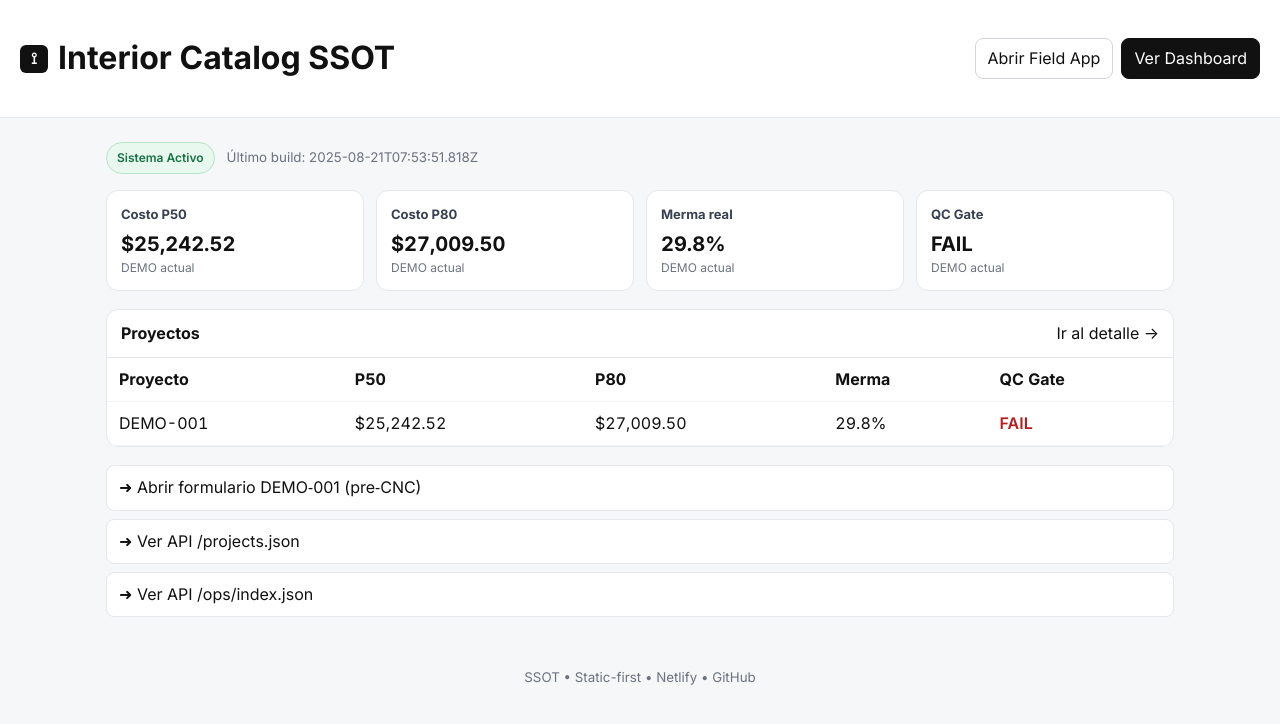
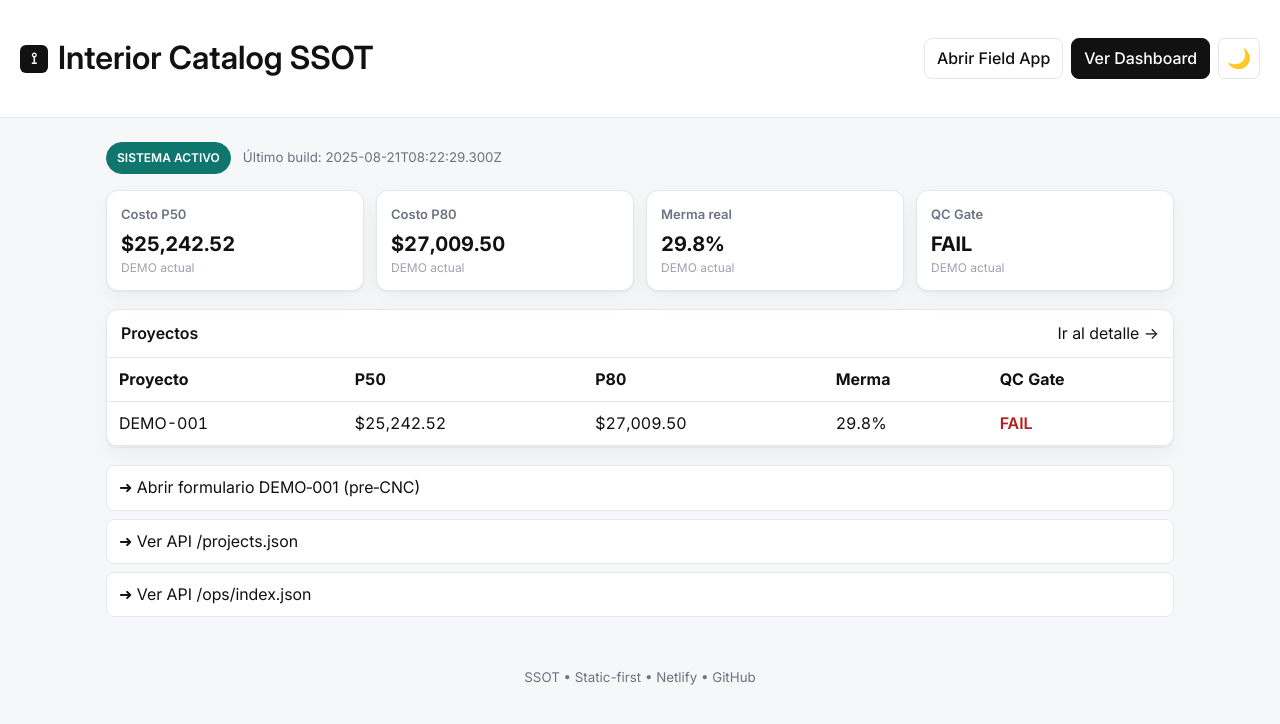
Before and after one commit to diego9608/interior-catalog-ssot, a website: page public/index.html in a window 1280 px wide. Drawn offline with Linux system fonts and the light colour scheme.

Commit message:
feat(design-system): Enterprise-grade tokens + dark mode + CSP + self-hosted fonts
Design System Foundation:
- Added comprehensive design tokens in /shared/tokens.css
  - Color system with light/dark themes
  - Spacing on 8pt grid (s-1 through s-10)
  - Typography with Inter variable font
  - Shadows, radius, and transition timing
- Self-hosted Inter variable font (WOFF2) for privacy and performance
- Dark mode with system preference detection and manual toggle
- Theme persistence in localStorage

Security Hardening (Enterprise-ready):
- Content Security Policy (CSP) - strict, no external dependencies
- HTTP Strict Transport Security (HSTS) with preload
- X-Frame-Options, X-Content-Type-Options, Referrer-Policy
- Permissions Policy restricting unnecessary features
- All assets served from same origin (GDPR compliant)

UI Consistency:
- All modules (home, ops, app) use shared tokens
- Consistent PASS/FAIL badges with AA contrast
- Focus-visible states for accessibility
- Smooth transitions (120-240ms)

Performance:
- Font preloading with font-display: swap
- No external CDN dependencies
- CSS variables for instant theme switching
- Single font file covers all weights (100-900)

This establishes the foundation for a Fortune 500-ready system with
professional aesthetics, enterprise security, and maintainable theming.

```diff
--- a/data/projects/DEMO-001/bom.json
+++ b/data/projects/DEMO-001/bom.json
@@ -1,6 +1,6 @@
 {
   "projectId": "DEMO-001",
-  "generated_at": "2025-08-21T07:53:49.236Z",
+  "generated_at": "2025-08-21T08:22:26.515Z",
   "materials": {
     "panels": {
       "mat.melamina.mdf18_mr": {
--- a/public/api/ops/index.json
+++ b/public/api/ops/index.json
@@ -9,6 +9,6 @@
     "waste_pct": 0.298,
     "qc_overall_pass": false,
     "pieces_count": 32,
-    "generated_at": "2025-08-21T07:53:49.236Z"
+    "generated_at": "2025-08-21T08:22:26.515Z"
   }
 ]
--- a/public/api/ops/meta.json
+++ b/public/api/ops/meta.json
@@ -1,4 +1,4 @@
 {
-  "date": "2025-08-21T07:53:51.818Z",
+  "date": "2025-08-21T08:22:29.300Z",
   "sha": null
 }
--- a/public/api/ops/projects/DEMO-001.json
+++ b/public/api/ops/projects/DEMO-001.json
@@ -34,5 +34,5 @@
     "guias": 6,
     "bisagras": 16
   },
-  "generated_at": "2025-08-21T07:53:49.236Z"
+  "generated_at": "2025-08-21T08:22:26.515Z"
 }
--- a/public/app/styles.css
+++ b/public/app/styles.css
@@ -372,3 +372,106 @@ button, .btn {
     padding: 0;
   }
 }
+
+/* Theme overrides via tokens */
+body {
+  background: var(--bg);
+  color: var(--text);
+  font-family: var(--font-sans);
+}
+
+header {
+  background: var(--brand);
+  color: white;
+  display: flex;
+  justify-content: space-between;
+  align-items: center;
+}
+
+main {
+  background: var(--bg);
+}
+
+.card {
+  background: var(--surface);
+  border: 1px solid var(--border);
+  box-shadow: var(--shadow);
+}
+
+.card-header {
+  border-bottom: 1px solid var(--border);
+  color: var(--text);
+}
+
+label {
+  color: var(--text);
+}
+
+input, select, textarea {
+  background: var(--surface);
+  border: 1px solid var(--border);
+  color: var(--text);
+}
+
+input:focus, select:focus, textarea:focus {
+  border-color: var(--focus);
+  box-shadow: 0 0 0 3px rgba(37, 99, 235, 0.1);
+}
+
+.btn {
+  background: var(--surface);
+  border: 1px solid var(--border);
+  color: var(--text);
+}
+
+.btn-primary {
+  background: var(--brand);
+  color: white;
+  border-color: var(--brand);
+}
+
+.btn-success {
+  background: var(--accent);
+  border-color: var(--accent);
+}
+
+.btn-danger {
+  background: var(--danger);
+  border-color: var(--danger);
+}
+
+.project-item {
+  background: var(--surface);
+  border: 1px solid var(--border);
+  color: var(--text);
+}
+
+.project-item:hover {
+  background: var(--bg);
+}
+
+.phase-nav a {
+  background: var(--surface);
+  border: 1px solid var(--border);
+  color: var(--text);
+}
+
+.phase-nav a.active {
+  background: var(--brand);
+  color: white;
+}
+
+#signature-canvas {
+  background: var(--surface);
+  border: 1px solid var(--border);
+}
+
+#snackbar {
+  background: var(--brand);
+}
+
+footer {
+  background: var(--bg);
+  border-top: 1px solid var(--border);
+  color: var(--text-secondary);
+}
--- a/public/home.css
+++ b/public/home.css
@@ -1,5 +1,5 @@
 /* Reset mínimo */
-*{box-sizing:border-box} html,body{height:100%} body{margin:0;font:16px/1.45 'Inter',system-ui,-apple-system,Segoe UI,Roboto,Helvetica,Arial,sans-serif;background:#f6f7f9;color:#111}
+*{box-sizing:border-box} html,body{height:100%} body{margin:0;font:16px/1.45 var(--font-sans);background:var(--bg);color:var(--text)}
 
 .topbar{display:flex;justify-content:space-between;align-items:center;padding:14px 20px;background:#fff;border-bottom:1px solid #e5e7eb;position:sticky;top:0}
 .brand{display:flex;gap:10px;align-items:center}
@@ -42,3 +42,25 @@
 :focus-visible{outline:3px solid #2563eb;outline-offset:2px}
 @media (max-width:900px){.cards{grid-template-columns:repeat(2,1fr)}}
 @media (max-width:520px){.cards{grid-template-columns:1fr}}
+
+/* Theme overrides via tokens */
+.topbar{background:var(--surface);border-bottom:1px solid var(--border)}
+.logo{background:var(--brand);color:var(--surface)}
+.btn{background:var(--surface);border:1px solid var(--border);color:var(--text)}
+.btn:hover{background:var(--bg)}
+.btn-primary{background:var(--brand);color:white;border-color:var(--brand)}
+.badge{background:var(--surface);border:1px solid var(--border);color:var(--text)}
+.badge-ok{background:var(--accent);color:white;border-color:var(--accent)}
+.meta{color:var(--text-secondary)}
+.card{background:var(--surface);border:1px solid var(--border)}
+.card h3{color:var(--text-secondary)}
+.card .v{color:var(--text)}
+.card .sub{color:var(--muted)}
+.panel{background:var(--surface);border:1px solid var(--border)}
+.panel-head{border-bottom:1px solid var(--border)}
+.table th,.table td{border-bottom:1px solid var(--border);color:var(--text)}
+.table .pass{color:var(--accent)}
+.table .fail{color:var(--danger)}
+.quicklinks .ql{background:var(--surface);border:1px solid var(--border);color:var(--text)}
+.quicklinks .ql:hover{background:var(--bg)}
+.footer{color:var(--text-secondary)}
--- a/public/index.html
+++ b/public/index.html
@@ -4,8 +4,8 @@
   <meta charset="utf-8"/>
   <meta name="viewport" content="width=device-width,initial-scale=1"/>
   <title>SSOT • Portal Operativo</title>
-  <link rel="preconnect" href="https://fonts.gstatic.com" crossorigin>
-  <link href="https://fonts.googleapis.com/css2?family=Inter:wght@400;600;700&display=swap" rel="stylesheet">
+  <link rel="preload" href="/fonts/Inter-Variable.woff2" as="font" type="font/woff2" crossorigin>
+  <link rel="stylesheet" href="/shared/tokens.css">
   <link rel="stylesheet" href="/home.css">
 </head>
 <body>
@@ -17,6 +17,7 @@
     <nav class="actions">
       <a class="btn" href="/app/">Abrir Field App</a>
       <a class="btn btn-primary" href="/ops/">Ver Dashboard</a>
+      <button id="themeToggle" aria-label="Cambiar tema">🌙</button>
     </nav>
   </header>
 
@@ -64,6 +65,7 @@
     <small>SSOT • Static-first • Netlify • GitHub</small>
   </footer>
 
-  <script defer src="/index.js"></script>
+  <script src="/shared/theme.js" defer></script>
+  <script src="/index.js" defer></script>
 </body>
 </html>
--- a/public/ops/styles.css
+++ b/public/ops/styles.css
@@ -442,3 +442,116 @@ footer {
     font-size: 10pt;
   }
 }
+
+/* Theme overrides via tokens */
+body {
+  background: var(--bg);
+  color: var(--text);
+  font-family: var(--font-sans);
+}
+
+header {
+  background: var(--brand);
+  color: white;
+}
+
+.controls {
+  gap: var(--s-2);
+}
+
+.filter-btn {
+  background: rgba(255,255,255,0.1);
+  border: 1px solid rgba(255,255,255,0.2);
+  color: white;
+}
+
+.filter-btn:hover {
+  background: rgba(255,255,255,0.2);
+}
+
+.filter-btn.active {
+  background: white;
+  color: var(--brand);
+  border-color: white;
+}
+
+.kpi-card {
+  background: var(--surface);
+  border: 1px solid var(--border);
+  box-shadow: var(--shadow);
+}
+
+.kpi-label {
+  color: var(--text-secondary);
+}
+
+.kpi-value {
+  color: var(--text);
+}
+
+.table-wrapper {
+  background: var(--surface);
+  border: 1px solid var(--border);
+  box-shadow: var(--shadow);
+}
+
+thead {
+  background: var(--bg);
+}
+
+th {
+  color: var(--text);
+  border-bottom: 2px solid var(--border);
+}
+
+th:hover {
+  background: var(--border);
+}
+
+tbody tr {
+  border-bottom: 1px solid var(--border);
+}
+
+tbody tr:hover {
+  background: var(--bg);
+}
+
+td {
+  color: var(--text);
+}
+
+.badge.pass {
+  background: var(--accent);
+}
+
+.badge.fail {
+  background: var(--danger);
+}
+
+.badge.pending {
+  background: var(--warning);
+}
+
+.detail-card {
+  background: var(--surface);
+  border: 1px solid var(--border);
+  box-shadow: var(--shadow);
+}
+
+.detail-card h3 {
+  color: var(--text);
+}
+
+.info-label {
+  color: var(--text-secondary);
+}
+
+.info-value {
+  color: var(--text);
+}
+
+footer {
+  background: var(--bg);
+  border-top: 1px solid var(--border);
+  color: var(--text-secondary);
+}
--- /dev/null
+++ b/public/shared/theme.js
@@ -0,0 +1,69 @@
+// Dark mode toggle with persistence
+(function() {
+  'use strict';
+
+  const THEME_KEY = 'ssot.theme';
+
+  // Apply theme to document
+  const applyTheme = (theme) => {
+    if (theme === 'dark') {
+      document.documentElement.classList.add('dark');
+    } else {
+      document.documentElement.classList.remove('dark');
+    }
+  };
+
+  // Get initial theme (stored preference or system preference)
+  const getInitialTheme = () => {
+    const stored = localStorage.getItem(THEME_KEY);
+    if (stored) return stored;
+
+    // Check system preference
+    if (window.matchMedia && window.matchMedia('(prefers-color-scheme: dark)').matches) {
+      return 'dark';
+    }
+    return 'light';
+  };
+
+  // Apply initial theme immediately to prevent flash
+  applyTheme(getInitialTheme());
+
+  // Setup toggle button when DOM is ready
+  window.addEventListener('DOMContentLoaded', () => {
+    const toggleBtn = document.getElementById('themeToggle');
+    if (!toggleBtn) return;
+
+    // Update button icon based on current theme
+    const updateButtonIcon = () => {
+      const isDark = document.documentElement.classList.contains('dark');
+      toggleBtn.textContent = isDark ? '☀️' : '🌙';
+      toggleBtn.setAttribute('aria-label', isDark ? 'Cambiar a modo claro' : 'Cambiar a modo oscuro');
+    };
+
+    // Initial icon
+    updateButtonIcon();
+
+    // Toggle handler
+    toggleBtn.addEventListener('click', () => {
+      const currentTheme = document.documentElement.classList.contains('dark') ? 'dark' : 'light';
+      const nextTheme = currentTheme === 'dark' ? 'light' : 'dark';
+
+      localStorage.setItem(THEME_KEY, nextTheme);
+      applyTheme(nextTheme);
+      updateButtonIcon();
+
+      // Optional: dispatch custom event for other components
+      window.dispatchEvent(new CustomEvent('themechange', { detail: { theme: nextTheme } }));
+    });
+  });
+
+  // Listen for system theme changes
+  if (window.matchMedia) {
+    window.matchMedia('(prefers-color-scheme: dark)').addEventListener('change', (e) => {
+      // Only apply if user hasn't manually set a preference
+      if (!localStorage.getItem(THEME_KEY)) {
+        applyTheme(e.matches ? 'dark' : 'light');
+      }
+    });
+  }
+})();
--- /dev/null
+++ b/public/shared/tokens.css
@@ -0,0 +1,207 @@
+/* Design tokens + theming (light/dark) */
+@font-face {
+  font-family: 'Inter';
+  font-style: normal;
+  font-weight: 100 900;
+  font-display: swap;
+  src: url('/fonts/Inter-Variable.woff2') format('woff2');
+}
+
+:root {
+  /* Colors - Light theme */
+  --bg: #f6f7f9;
+  --surface: #ffffff;
+  --text: #111111;
+  --text-secondary: #6b7280;
+  --muted: #9ca3af;
+  --border: #e5e7eb;
+
+  --brand: #111111;
+  --accent: #0f766e;      /* PASS/Success */
+  --danger: #b91c1c;      /* FAIL/Error */
+  --warning: #d97706;     /* Pending */
+  --link: #2563eb;
+  --focus: #2563eb;
+
+  /* Elevation */
+  --shadow-sm: 0 1px 2px rgba(0,0,0,.06);
+  --shadow: 0 1px 2px rgba(0,0,0,.06), 0 8px 24px rgba(0,0,0,.04);
+  --shadow-lg: 0 10px 15px -3px rgba(0,0,0,.1), 0 4px 6px -2px rgba(0,0,0,.05);
+
+  /* Radius */
+  --r-sm: 4px;
+  --r: 6px;
+  --r-lg: 12px;
+  --r-full: 9999px;
+
+  /* Spacing (8pt grid) */
+  --s-1: 4px;
+  --s-2: 8px;
+  --s-3: 12px;
+  --s-4: 16px;
+  --s-5: 24px;
+  --s-6: 32px;
+  --s-8: 48px;
+  --s-10: 64px;
+
+  /* Typography */
+  --font-sans: 'Inter', system-ui, -apple-system, Segoe UI, Roboto, Arial, sans-serif;
+  --font-mono: 'SF Mono', Monaco, Consolas, 'Liberation Mono', 'Courier New', monospace;
+
+  /* Transitions */
+  --transition-fast: 120ms ease;
+  --transition: 160ms ease;
+  --transition-slow: 240ms ease;
+}
+
+/* Auto dark mode based on system preference */
+@media (prefers-color-scheme: dark) {
+  :root {
+    --bg: #0b0c0f;
+    --surface: #111418;
+    --text: #f3f4f6;
+    --text-secondary: #9ca3af;
+    --muted: #6b7280;
+    --border: #1f2937;
+
+    --brand: #e5e7eb;
+    --accent: #14b8a6;
+    --danger: #ef4444;
+    --warning: #f59e0b;
+    --link: #60a5fa;
+    --focus: #60a5fa;
+
+    --shadow-sm: 0 1px 2px rgba(0,0,0,.2);
+    --shadow: 0 1px 2px rgba(0,0,0,.2), 0 8px 24px rgba(0,0,0,.3);
+    --shadow-lg: 0 10px 15px -3px rgba(0,0,0,.3), 0 4px 6px -2px rgba(0,0,0,.2);
+  }
+}
+
+/* Manual dark mode toggle via .dark class on html */
+.dark {
+  --bg: #0b0c0f;
+  --surface: #111418;
+  --text: #f3f4f6;
+  --text-secondary: #9ca3af;
+  --muted: #6b7280;
+  --border: #1f2937;
+
+  --brand: #e5e7eb;
+  --accent: #14b8a6;
+  --danger: #ef4444;
+  --warning: #f59e0b;
+  --link: #60a5fa;
+  --focus: #60a5fa;
+
+  --shadow-sm: 0 1px 2px rgba(0,0,0,.2);
+  --shadow: 0 1px 2px rgba(0,0,0,.2), 0 8px 24px rgba(0,0,0,.3);
+  --shadow-lg: 0 10px 15px -3px rgba(0,0,0,.3), 0 4px 6px -2px rgba(0,0,0,.2);
+}
+
+/* Base resets using tokens */
+* {
+  transition: background-color var(--transition),
+              border-color var(--transition),
+              color var(--transition);
+}
+
+html, body {
+  background: var(--bg);
+  color: var(--text);
+  font-family: var(--font-sans);
+}
+
+/* Typography with tokens */
+h1, h2, h3, h4, h5, h6 {
+  color: var(--text);
+  font-weight: 600;
+}
+
+p, span {
+  color: var(--text);
+}
+
+small, .meta {
+  color: var(--text-secondary);
+}
+
+a {
+  color: var(--link);
+  text-decoration: none;
+  transition: color var(--transition-fast);
+}
+
+a:hover {
+  text-decoration: underline;
+}
+
+/* Focus states */
+:focus-visible {
+  outline: 3px solid var(--focus);
+  outline-offset: 2px;
+}
+
+/* Common components with tokens */
+.badge {
+  font-size: 0.75rem;
+  font-weight: 600;
+  padding: var(--s-1) var(--s-2);
+  border-radius: var(--r);
+  text-transform: uppercase;
+}
+
+.badge.pass {
+  background: var(--accent);
+  color: white;
+}
+
+.badge.fail {
+  background: var(--danger);
+  color: white;
+}
+
+.badge.pending {
+  background: var(--warning);
+  color: white;
+}
+
+.card, .panel {
+  background: var(--surface);
+  border: 1px solid var(--border);
+  border-radius: var(--r-lg);
+  box-shadow: var(--shadow);
+}
+
+.btn {
+  padding: var(--s-2) var(--s-4);
+  border-radius: var(--r);
+  font-weight: 500;
+  transition: all var(--transition-fast);
+  cursor: pointer;
+}
+
+.btn-primary {
+  background: var(--brand);
+  color: white;
+  border: 1px solid var(--brand);
+}
+
+.btn-primary:hover {
+  opacity: 0.9;
+}
+
+/* Theme toggle button styling */
+#themeToggle {
+  background: transparent;
+  border: 1px solid var(--border);
+  border-radius: var(--r);
+  padding: var(--s-2);
+  font-size: 1.2rem;
+  cursor: pointer;
+  transition: all var(--transition-fast);
+}
+
+#themeToggle:hover {
+  background: var(--surface);
+  transform: scale(1.1);
+}
```
Also changed, not shown: public/app/index.html (+4 -2 lines), public/ops/index.html (+5 -3 lines), netlify.toml, public/fonts/Inter-Variable.woff2 (added), public/fonts/README.txt (added).
